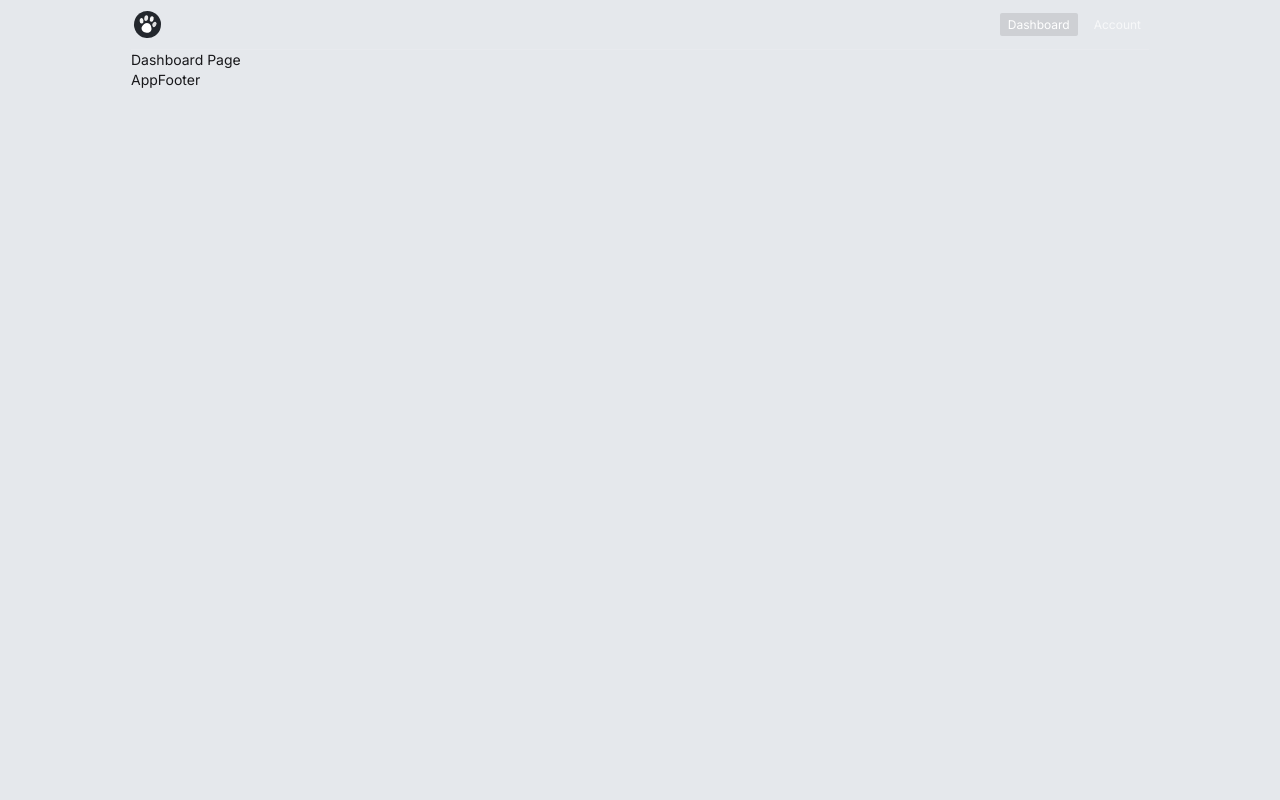
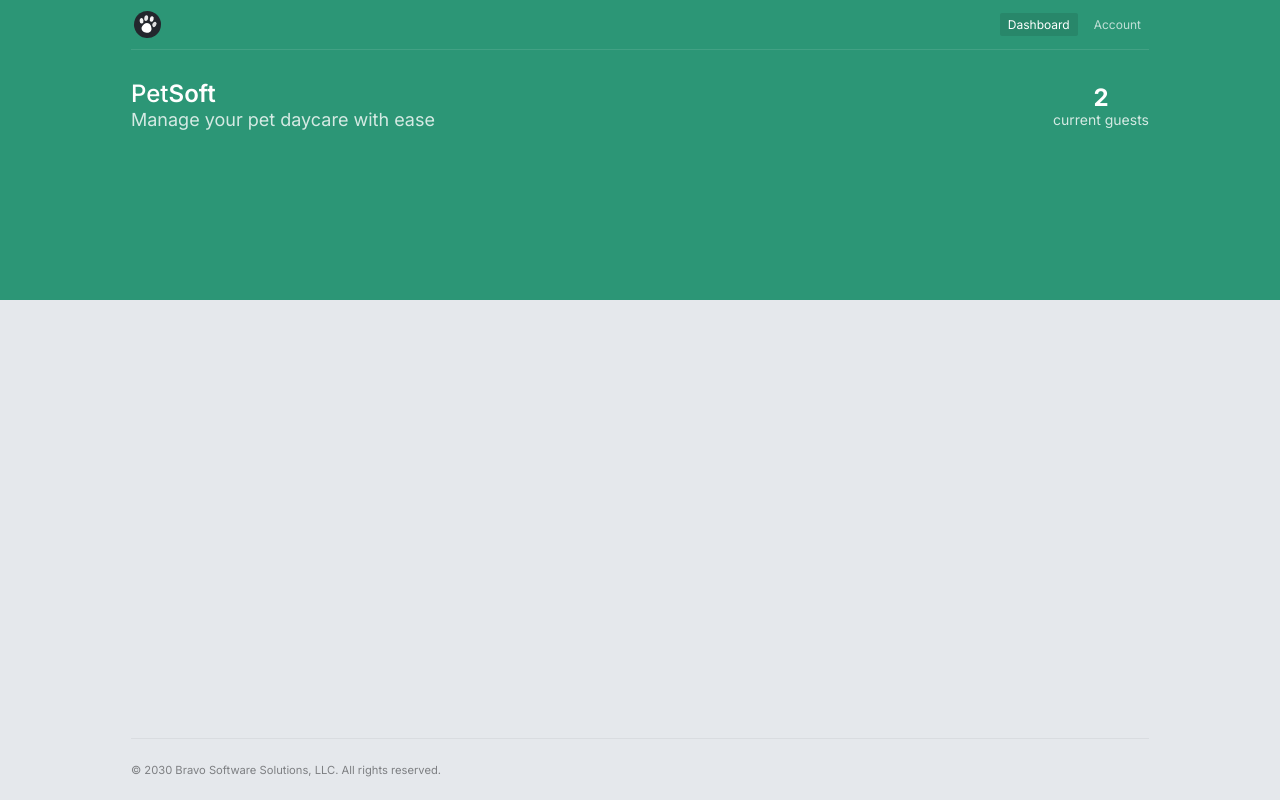
Before and after one commit to bravomiguel/petsoft, a Next.js app: page /app/dashboard in a window 1280 px wide. Built offline with nearby package versions, Linux system fonts and the light colour scheme.

Commit message:
dashboard branding and stats

```diff
--- a/src/app/(app)/app/dashboard/page.tsx
+++ b/src/app/(app)/app/dashboard/page.tsx
@@ -1,7 +1,15 @@
+import Branding from '@/components/branding';
+import Stats from '@/components/stats';
+
 const Page = () => {
   return (
-    <div>Dashboard Page</div>
-  )
-}
+    <main>
+      <div className="flex items-center justify-between text-white py-8">
+        <Branding />
+        <Stats />
+      </div>
+    </main>
+  );
+};
 
-export default Page
+export default Page;
--- a/src/app/(app)/app/layout.tsx
+++ b/src/app/(app)/app/layout.tsx
@@ -5,7 +5,7 @@
 const Layout = ({ children }: { children: React.ReactNode }) => {
   return (<>
   <BackgroundPattern />
-  <div className="max-w-[1050px] mx-auto px-4">
+  <div className="flex flex-col max-w-[1050px] mx-auto px-4 min-h-screen">
     <AppHeader />
     {children}
     <AppFooter />
--- a/src/components/app-footer.tsx
+++ b/src/components/app-footer.tsx
@@ -1,7 +1,11 @@
 const AppFooter = () => {
   return (
-    <div>AppFooter</div>
-  )
-}
+    <footer className="border-t border-black/5 py-5 mt-auto">
+      <small className="opacity-50">
+        &copy; 2030 Bravo Software Solutions, LLC. All rights reserved.
+      </small>
+    </footer>
+  );
+};
 
-export default AppFooter
+export default AppFooter;
--- a/src/components/background-pattern.tsx
+++ b/src/components/background-pattern.tsx
@@ -1,5 +1,5 @@
 const BackgroundPattern = () => {
-  return <div className="bg-[#2c9679 h-[300px] w-full absolute top-0 -z-10" />;
+  return <div className="bg-[#2C9676] h-[300px] w-full absolute top-0 -z-10" />;
 };
 
 export default BackgroundPattern;
--- /dev/null
+++ b/src/components/branding.tsx
@@ -0,0 +1,14 @@
+import H1 from './h1';
+
+const Branding = () => {
+  return (
+    <section>
+      <H1>
+        Pet<span className="font-semibold">Soft</span>
+      </H1>
+      <p className="text-lg opacity-80">Manage your pet daycare with ease</p>
+    </section>
+  );
+};
+
+export default Branding;
--- /dev/null
+++ b/src/components/h1.tsx
@@ -0,0 +1,5 @@
+const H1 = ({ children }: { children: React.ReactNode }) => {
+  return <h1 className="font-medium text-2xl leading-6">{children}</h1>;
+};
+
+export default H1;
--- /dev/null
+++ b/src/components/stats.tsx
@@ -0,0 +1,10 @@
+const Stats = () => {
+  return (
+    <section className="text-center">
+      <p className="text-2xl font-bold leading-6">2</p>
+      <p className="opacity-80">current guests</p>
+    </section>
+  );
+};
+
+export default Stats;
```
